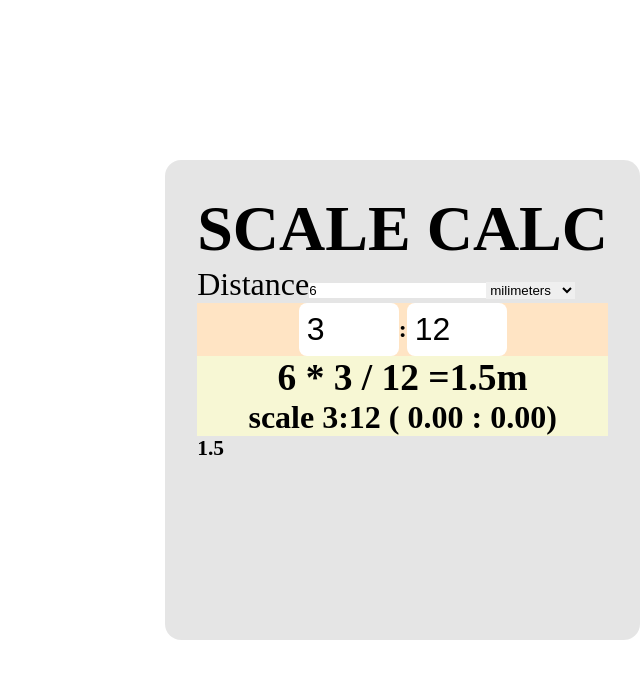
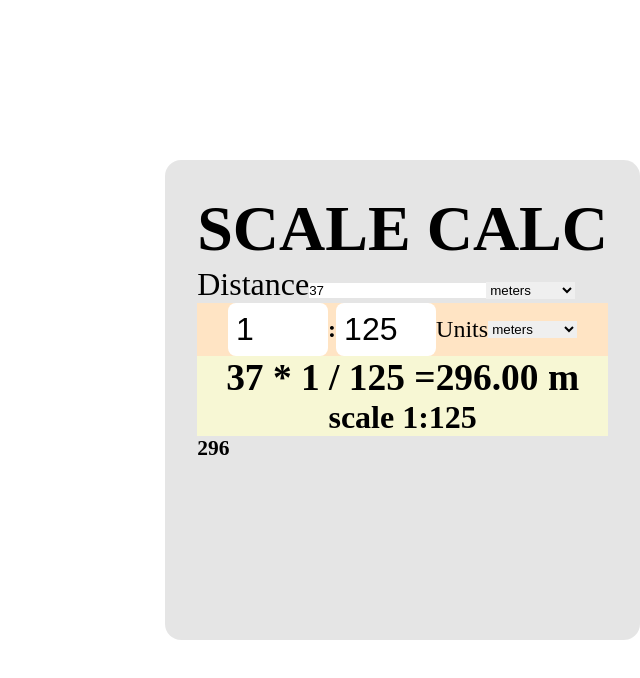
Before and after one commit to devtoti/archtools, a Next.js app: page / in a window 1280 px wide. Shown: the top 678 px of the page, without its empty margins (640-1280 px from the left). Built offline with nearby package versions, Linux system fonts and the light colour scheme.

Commit message:
Unit conversion working

```diff
--- a/components/ScaleCalculator.js
+++ b/components/ScaleCalculator.js
@@ -1,94 +1,75 @@
 import styles from '../styles/scales.module.scss'
 import { useEffect, useState, useRef } from 'react'
 import ScaleFactor from './scaleFactor'
-
-
-// export async function getStaticProps(context) {
-//   return {
-//     props: {}, // will be passed to the page component as props
-//   }
-// }
-
 
 export default function ScaleCalculator(props) {
 
   const userRef = useRef()
   const scaledRef = useRef()
 
-  const [scaledUnits, setScaledUnits] = useState('cm')
 
 
-  const [userUnits, setUserUnits] = useState('m')
-  const [userValue, setUserValue] = useState(6)
-  const [numerator, setNumerator] = useState(3)
-  const [denominator, setDenominator] = useState(12)
+  const [scaledUnits, setScaledUnits] = useState('m')
+  const [userUnits, setUserUnits] = useState('km')
+  const [userValue, setUserValue] = useState(37)
+
   const [scaleResult, setScaleResult] = useState(0)
-  const [simplifiedRatio, setSimplifiedRatio] = useState({n:0, d:0})
-
-
-  let ratio = numerator / denominator
+  const [numerator, setNumerator] = useState(1)
+  const [denominator, setDenominator] = useState(125)
+  const [simplifiedRatio, setSimplifiedRatio] = useState({ n: 0, d: 0 })
 
 
   useEffect(() => {
-    let result = userValue * ratio
-    result = Number(result.toFixed(4))
-    setScaleResult(result)
-  }, [userValue, numerator, denominator])
 
-  // const changeUnits = (val, un) => {
-  //   let un = {
-  //     "mm": 1,
-  //     "cm": 1e-1,
-  //     "m": 1e-3,
-  //     "km": 1e-6,
-  //   }
-  // }
+  }, [])
 
-  // let newUnits = getEquivalence(scaleResult, scaledUnits)
+  useEffect(() => {
+    let ratio = +numerator / +denominator
+    let userValue2 = Number(userValue)
+    console.log(userValue2)
+    let scaledResult = userValue2 * ratio
+    // scaledResult = Number(scaledResult.toFixed(4))
+
+    // console.log(newUnit)
+
+    let newValue = changeUnits(scaledResult, userUnits, scaledUnits)
+    // console.log(newUnit)
+    console.table({ scaleResult, numerator, denominator, ratio, userValue, newValue, userUnits, scaledUnits })
+    setScaleResult(newValue)
+  }, [userValue, numerator, denominator, userUnits, scaledUnits])
+
+
+  const changeUnits = (value, initial_unit, desired_unit) => {
+    value = Number(value)
+    console.log(initial_unit, desired_unit)
+    let conversions = {
+      "mm": 1,
+      "cm": 1e1,
+      "m": 1e3,
+      "km": 1e6,
+    }
+
+    let RATIO_IN_MM = Number(conversions[initial_unit]) / Number(conversions[desired_unit])
+
+    console.log(value, RATIO_IN_MM)
+    let newValue = value * RATIO_IN_MM;
+    return newValue
+  }
+
 
 
   const ratioTo1 = (n, d) => {
     n = parseInt(n)
     d = parseInt(d)
     let result = {};
-    // if (n < d)
-    // if (n < d) {
-      result = {
-        "n":(n * 1) / n,
-        "d": (d * 1) / n
-      }
-      setSimplifiedRatio(result)
-      console.log(result)
-      return result
+    result = {
+      "n": (n * 1) / n,
+      "d": (d * 1) / n
+    }
+    // setSimplifiedRatio(result)
+    return result
 
   }
-
-
-  // const scaleNumb = (value, n1, n2) => {
-  //   value = parseInt(value)
-  //   n1 = parseInt(n1)
-  //   n2 = parseInt(n2)
-  //   let result = value * (n1 / n2)
-  //   result = Number(result.toFixed(4))
-  //   setScaleResult(result)
-  //   return result
-  // }
-
-
-  // let proof = scaleNumb(userValue, numerator, denominator)
-
-  // const simplifiedScale = (val, numer, denom) => {
-  //   let result;
-  //   if (numer > denom) {
-  //     let n = 1 / numer
-  //     result = (numer * n) + ":" + (denom * n);
-  //     return result
-  //   }
-  //   else if (denom > numer && numer / denom !== 1) {
-  //     result = (numer * (1 / val)) / (denom * (1 / val))
-  //   }
-  //   return result
-  // }
 
 
 
@@ -97,37 +78,33 @@ export default function ScaleCalculator(props) {
     <div className={styles.container}>
       <h1>SCALE CALC</h1>
       <label htmlFor="user">Distance</label>
-      <input type="number" id="user" placeholder="user input" value={userValue} onChange={(e) => setUserValue(e.target.value)} />
-      {/* <select id="units" ref={userRef} onChange={() => setUserUnits(userRef.current)}> */}
+      <input type="number" id="user" placeholder="user input" value={userValue} onChange={(e) => setUserValue(Number(e.target.value))} />
+
       <select id="units" ref={userRef} onChange={() => setUserUnits(userRef.current.value)}>
         <option value="mm">milimeters</option>
         <option value="cm">centimeters</option>
-        <option value="m">meters</option>
+        <option value="m" selected>meters</option>
         <option value="km">kilometers</option>
       </select>
       <br></br>
       <div className={styles.inputs__scales} onChange={() => ratioTo1(numerator, denominator)}>
 
-        <input type="number" id="real-length" placeholder="real length" value={numerator} onChange={(e) => setNumerator(e.target.value)} />
+        <input type="number" id="real-length" placeholder="real length" value={numerator} onChange={(e) => setNumerator(Number(e.target.value))} />
         <h4>:</h4>
-        <input type="number" id="scale-length" placeholder="scale length" value={denominator} onChange={(e) => setDenominator(e.target.value)} />
-        {/* <label htmlFor="units2">Units</label>
-        <select id="units" ref={scaledRef} onChange={() => setScaledUnits(scaledRef.current.value)}>
+        <input type="number" id="scale-length" placeholder="scale length" value={denominator} onChange={(e) => setDenominator(Number(e.target.value))} />
+        <label htmlFor="desiredUnits">Units</label>
+        <select id="desiredUnits" ref={scaledRef} onChange={() => setScaledUnits(scaledRef.current.value)}>
           <option value="mm">milimeters</option>
           <option value="cm">centimeters</option>
-          <option value="m">meters</option>
+          <option value="m" selected>meters</option>
           <option value="km">kilometers</option>
-        </select> */}
+        </select>
       </div>
       <div className="results">
 
-        <h3>{`${userValue} * ${numerator} / ${denominator} =` + scaleResult + userUnits}</h3>
+        <h3>{`${userValue} * ${numerator} / ${denominator} =` + scaleResult.toFixed(2).toString().replace(/\B(?=(\d{3})+(?!\d))/g, ",") + " " + scaledUnits}</h3>
 
-        {/* <h6>{getEquivalence(scaleNumb(userValue, numerator, denominator), userUnits, ratio, scaledUnits)}</h6>
- */}
-
-
-        <h4>scale {numerator}:{denominator} ( {simplifiedRatio.n.toFixed(2)} : {simplifiedRatio.d.toFixed(2)})</h4>
+        <h4>scale {numerator}:{denominator}</h4>
 
       </div>
       <h6>{scaleResult}</h6>
```
